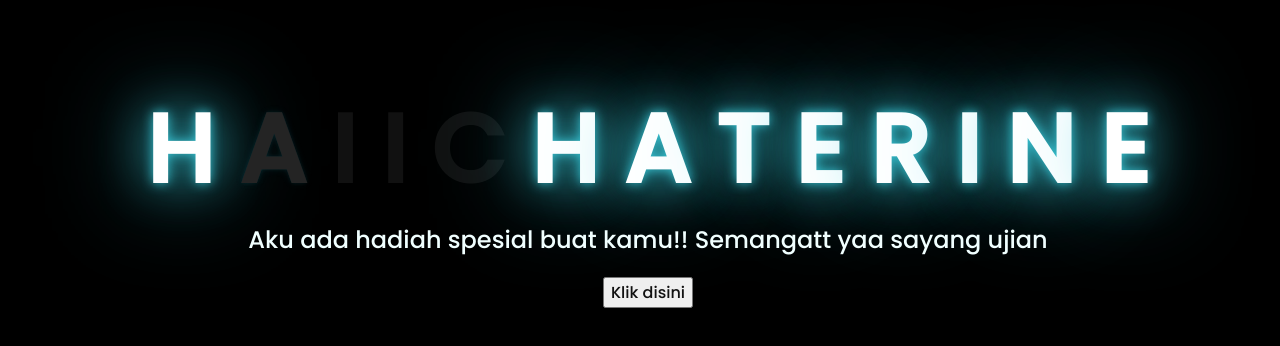
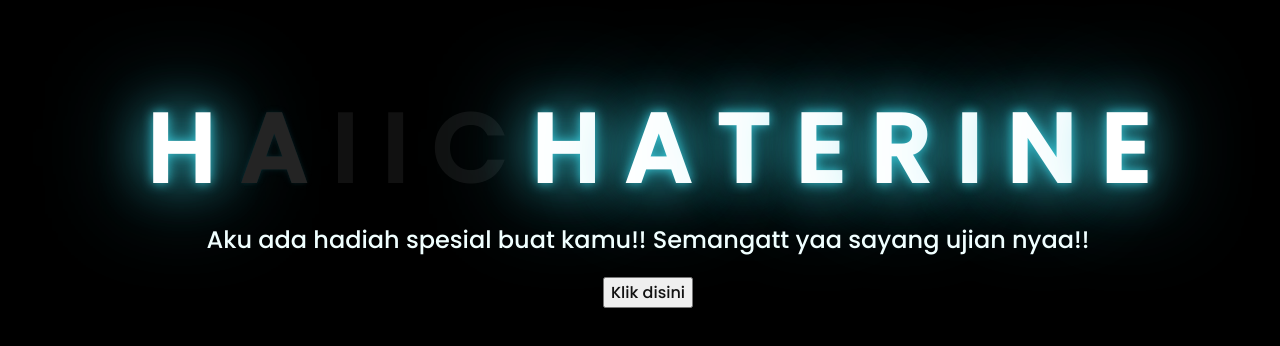
Before and after one commit to apiinnn/Surprize, a plain HTML site: page kado-main/index.html in a window 1280 px wide. Shown: the part 216-562 px from the top of the page. Drawn offline with Linux system fonts and the light colour scheme.

Commit message:
Update index.html

```diff
--- a/kado-main/index.html
+++ b/kado-main/index.html
@@ -27,7 +27,7 @@
     </div>
     <div class="description">
         <span>Aku ada hadiah spesial buat kamu!!
-            Semangatt yaa sayang ujian
+            Semangatt yaa sayang ujian nyaa!!
         </span>
     </div>
     <div class="button">
```
